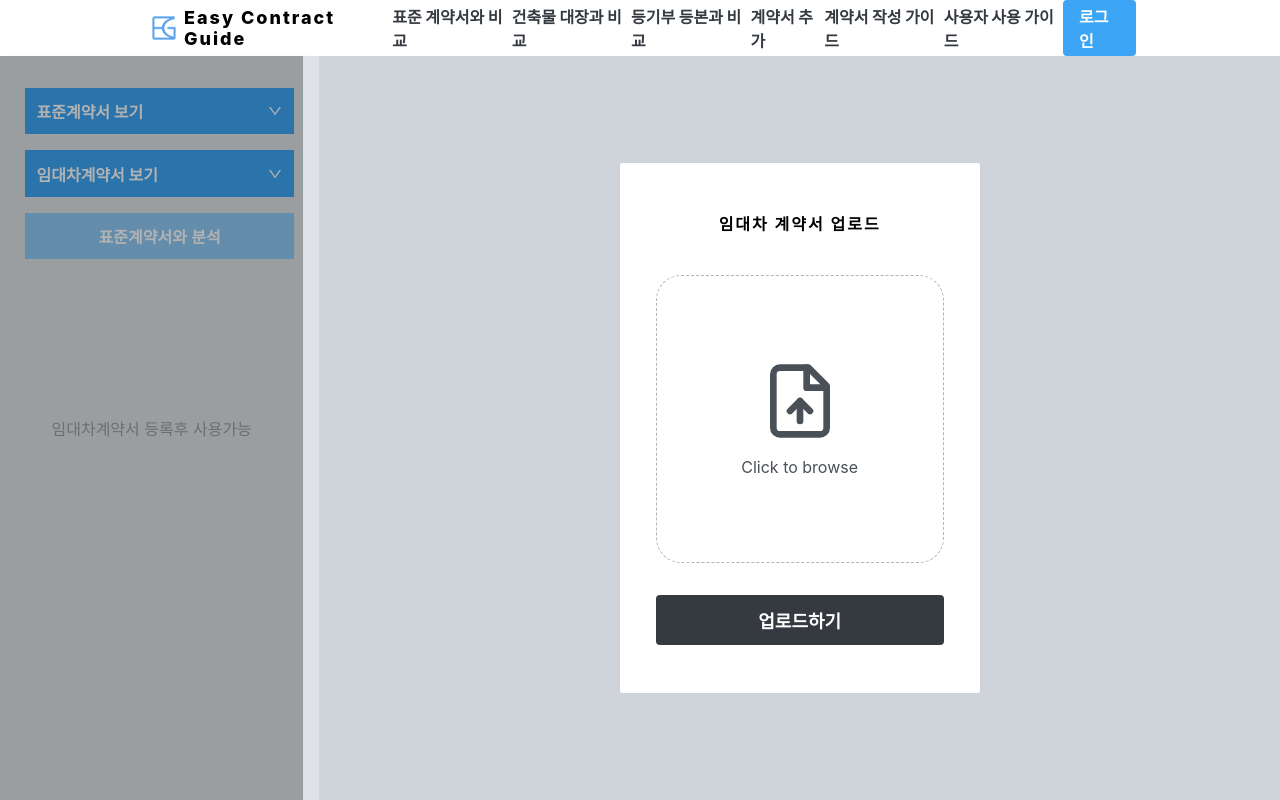
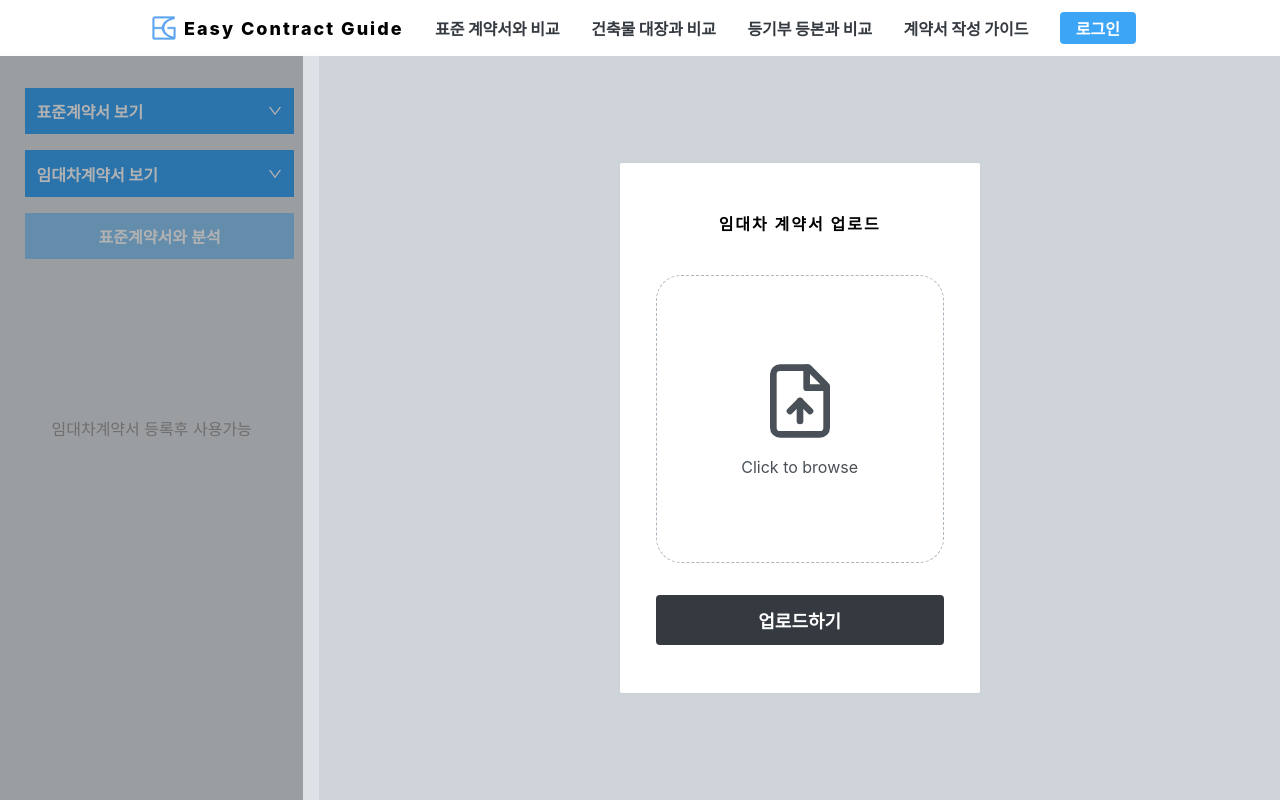
Before and after one commit to RanungPark/easy-contract-guide, a React (Create React App) app: page /standard in a window 1280 px wide. Built offline with nearby package versions, Linux system fonts and the light colour scheme.

Commit message:
헤더 페이지 제거

```diff
--- a/src/components/common/Header.js
+++ b/src/components/common/Header.js
@@ -71,9 +71,7 @@ const Header = () => {
           <Link to="/standard" className='headerList'>표준 계약서와 비교</Link>
           <Link to="/building" className='headerList'>건축물 대장과 비교</Link>
           <Link to="/register" className='headerList'>등기부 등본과 비교</Link>
-          <Link to="/upload/contract" className='headerList'>계약서 추가</Link>
           <Link to="/dous" className='headerList'>계약서 작성 가이드</Link>
-          <Link to="/guide" className='headerList'>사용자 사용 가이드</Link>
           {
             user ? (
               <div className='right'>
```
